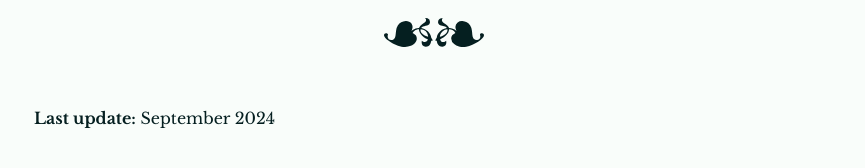
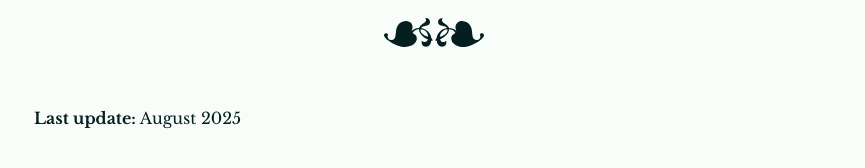
Before and after one commit to epidemian/epidemian.github.io, a Jekyll site: the page built from resume.md, in a window 1280 px wide and 900 px high, scrolled down 3927 px. Shown: the part 704-872 px from the top of the window, without its empty margins (206-1071 px from the left). Built offline with Jekyll 4.4.1, drawn with Linux system fonts in a browser that asks for light colours.

Commit message:
Update resume last update

```diff
--- a/resume.md
+++ b/resume.md
@@ -65,4 +65,4 @@ Taught intermediate programming concepts on the "Algoritmos y Programción II" c
 
 ---
 
-**Last update:** September 2024
+**Last update:** August 2025
```
